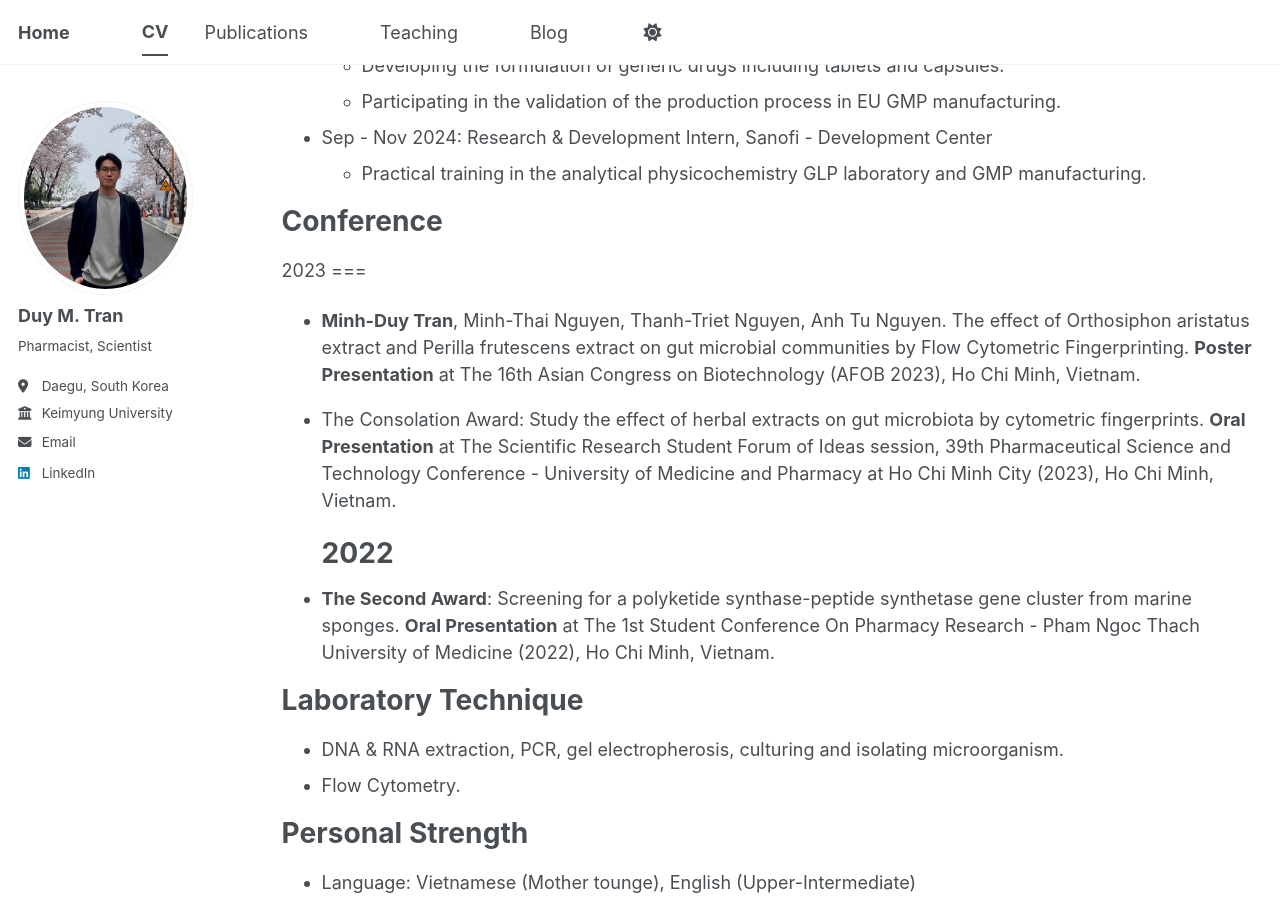
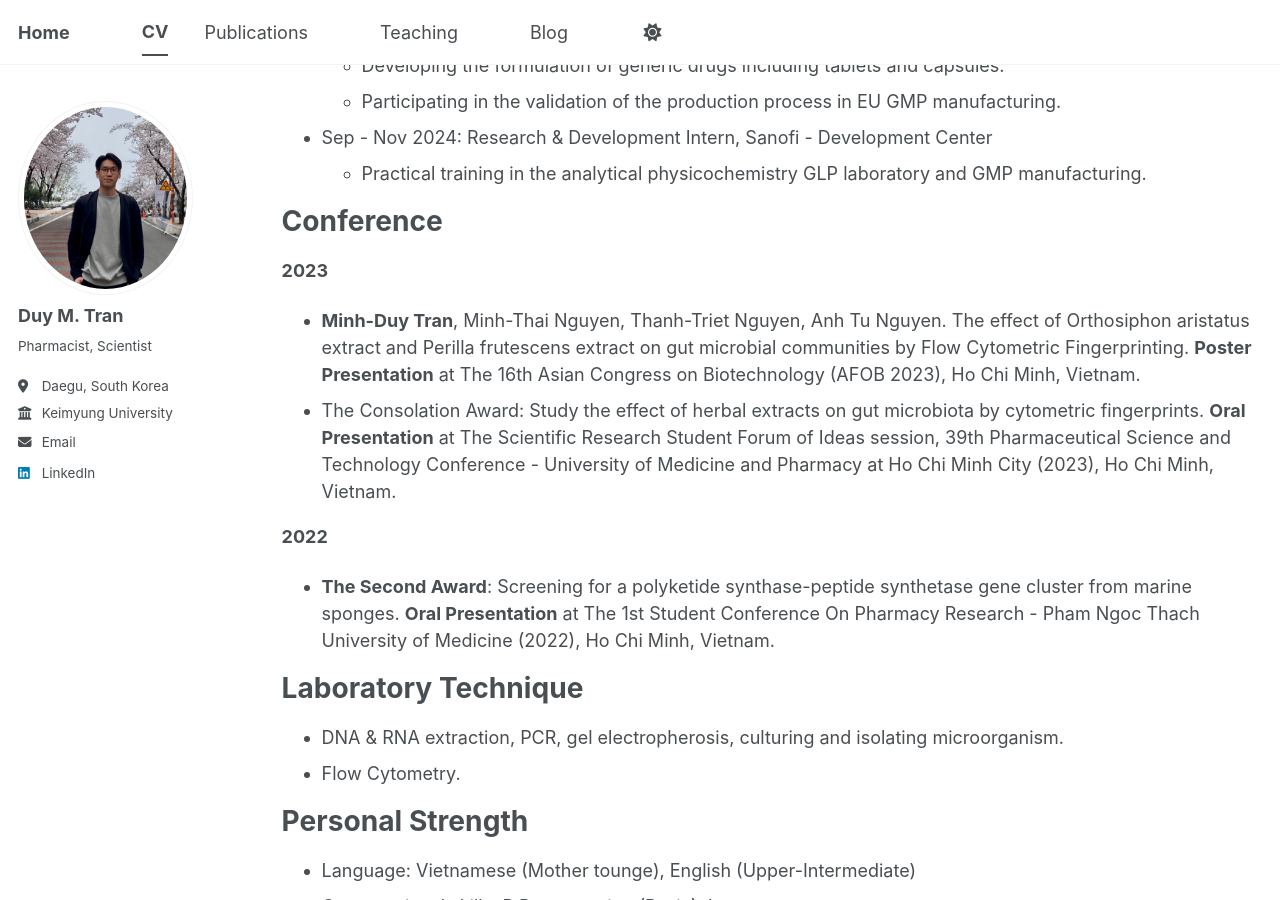
Before and after one commit to tranminhduy-git/tmduy.github.io, a Jekyll site: the page built from _pages/cv.md, in a window 1280 px wide and 900 px high, scrolled down 312 px. Built offline with Jekyll 4.4.1, drawn with Linux system fonts in a browser that asks for light colours; a script bundle is joined from its source files by our own code; library files that are not in the unit come from our copies.

Commit message:
Update cv.md

```diff
--- a/_pages/cv.md
+++ b/_pages/cv.md
@@ -26,8 +26,7 @@ Work experience
 
 Conference
 ======
-  2023
-  ===
+__2023__
 * __Minh-Duy Tran__, Minh-Thai Nguyen, Thanh-Triet Nguyen, Anh Tu Nguyen. The effect of Orthosiphon
 aristatus extract and Perilla frutescens extract on gut microbial communities by Flow Cytometric Fingerprinting.
 __Poster Presentation__ at The 16th Asian Congress on Biotechnology (AFOB 2023), Ho Chi Minh, Vietnam.
@@ -35,8 +34,7 @@ __Poster Presentation__ at The 16th Asian Congress on Biotechnology (AFOB 2023),
 __Oral Presentation__ at The Scientific Research Student Forum of Ideas session, 39th Pharmaceutical Science and
 Technology Conference - University of Medicine and Pharmacy at Ho Chi Minh City (2023), Ho Chi Minh, Vietnam.
 
-  2022
-  ===
+__2022__
 * __The Second Award__: Screening for a polyketide synthase-peptide synthetase gene cluster from marine sponges.
 __Oral Presentation__ at The 1st Student Conference On Pharmacy Research - Pham Ngoc Thach University of
 Medicine (2022), Ho Chi Minh, Vietnam.
```
